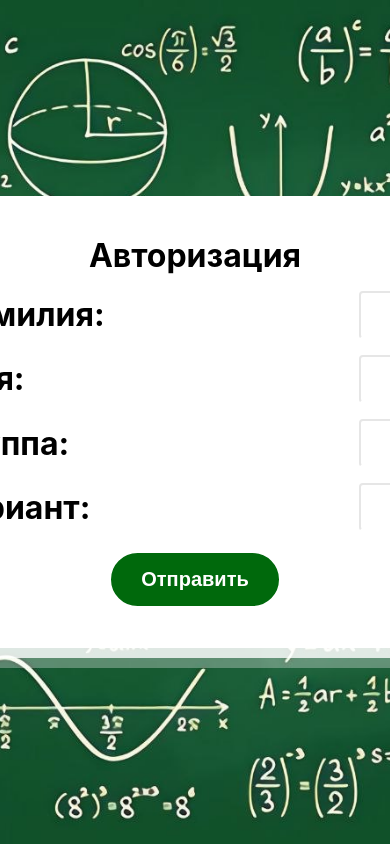
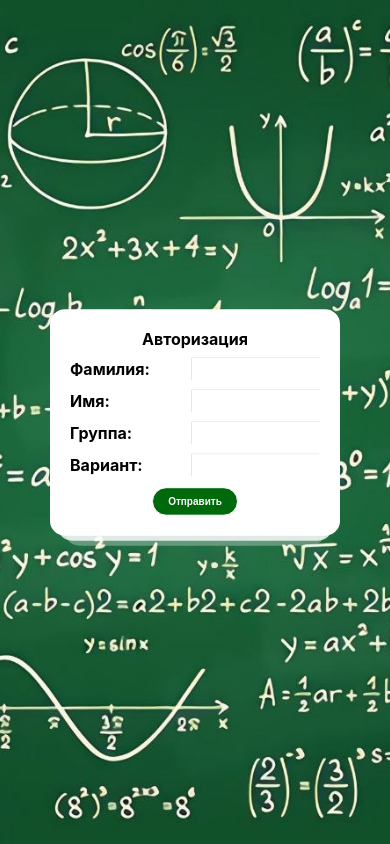
Before and after one commit to VihrKraft/math-test, a React (Create React App) app: page / in a window 390 px wide. Shown: the top 844 px of the page. Built offline with nearby package versions, Linux system fonts and the light colour scheme; no server answers.

Commit message:
add first version of media for phones and tablet

```diff
--- a/public/index.html
+++ b/public/index.html
@@ -3,7 +3,7 @@
   <head>
     <meta charset="utf-8" />
     <link rel="icon" href="%PUBLIC_URL%/favicon.ico" />
-    <meta name="viewport" content="width=device-width, initial-scale=1" />
+    <meta name="viewport" content="width=device-width, initial-scale=1, maximum-scale=1, user-scalable=no" />
     <meta name="theme-color" content="#000000" />
     <meta
       name="description"
--- a/src/App.css
+++ b/src/App.css
@@ -89,3 +89,24 @@
 .App .result img {
     width: 150px;
 }
+
+@media(max-width: 768px) {
+  .App {
+    transform: scale(80%);
+  }
+}
+@media(max-width: 600px) {
+  .App {
+    transform: scale(70%);
+  }
+}
+@media(max-width: 500px) {
+  .App {
+    transform: scale(60%);
+  }
+}
+@media(max-width: 400px) {
+  .App {
+    transform: scale(50%);
+  }
+}
--- a/src/Autorization.css
+++ b/src/Autorization.css
@@ -50,7 +50,7 @@
 }
 input {
     border-radius: 0.25rem;
-    width: 20vw;
+    width: 250px;
     height: 5vh;
     font-size: 1rem;
     transition: all 0.3s ease-in-out;
```
